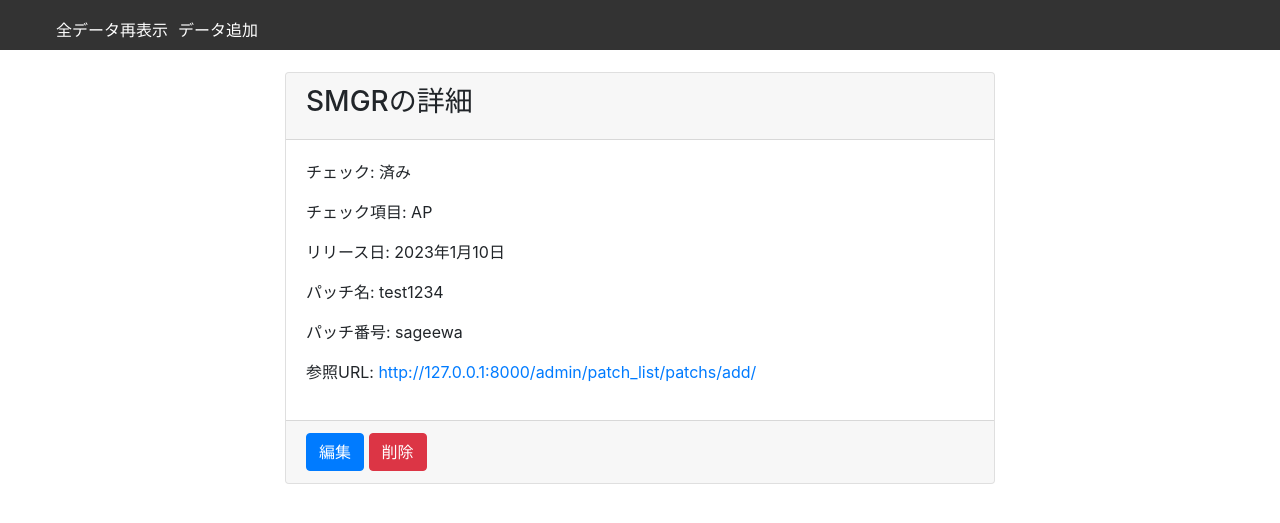
After one commit to modori0907/inthefuter_for_jdango, a Django app: page /patch/detail/14/ in a window 1280 px wide. The commit adds this page. Shown: the top 523 px of the page. Run offline with Django 4.2, Linux system fonts and the light colour scheme; data comes from the database, SQL or seed files in the repository; both versions use the stored data as it was after the commit; some libraries are stand-ins or nearby versions.

```diff
--- a/patch_list/forms.py
+++ b/patch_list/forms.py
@@ -1,6 +1,9 @@
 # 登録画面や入力画面を作成するために新規追加した
 from django import forms
+
 from .models import Patchs
+
+
 
 
 
--- a/patch_list/urls.py
+++ b/patch_list/urls.py
@@ -5,13 +5,18 @@ from .views import PatchListView, patch_create, patch_update, patch_delete
 app_name = 'patch_list'
 
 urlpatterns = [
-    path('', views.index, name='index'),
+    # path('', views.index, name='index'),
     path('list', PatchListView.as_view(), name='list'),
     # 追加する為のurlpattern
     path('create/', patch_create, name='create'),
     # 更新する為のurlpattern
     path('update/<int:pk>/', patch_update, name='update'),
+
     # 削除する為のurlpattern
     path('delete/<int:pk>/', patch_delete, name='delete'),
+    # 詳細画面を表示するための処理
+    path('detail/<int:pk>/', views.PatchDetailView.as_view(), name='detail'),
+
+
 
 ]
--- a/patch_list/views.py
+++ b/patch_list/views.py
@@ -1,26 +1,25 @@
-from django.shortcuts import render, redirect
-from django.views.generic.list import ListView
-# Create your views here.
-import os
-# csv ダウンロード用
-import csv
-from django.http import HttpResponse
-from django.urls import reverse
 from datetime import datetime
 
 # excelダウンロード用
 import openpyxl
+# Create your views here.
+# csv ダウンロード用
+from django.http import HttpResponse
+from django.shortcuts import render, redirect
+from django.urls import reverse
+# 詳細画面を表示するため
+from django.views.generic.detail import DetailView
+from django.views.generic.list import ListView
+
 # 登録画面を作成するため
 from .forms import PatchForm
-
-
 from .models import (
-    Patchs, Patchs_file
+    Patchs
 )
 
 
-def index(request):
-    return render(request, 'index.html')
+# def index(request):
+#     return render(request, 'index.html')
 
 # パッチリストを作成する為の処理
 def patch_create(request):
@@ -34,6 +33,7 @@ def patch_create(request):
         form = PatchForm()
     return render(request, 'patch/patch_create.html', {'form': form})
 
+
 # パッチリストを更新する為の処理
 def patch_update(request, pk):
     patch = Patchs.objects.get(pk=pk)
@@ -46,11 +46,18 @@ def patch_update(request, pk):
         form = PatchForm(instance=patch)
     return render(request, 'patch/patch_update.html', {'form': form})
 
+
 # パッチリストを削除する処理
 def patch_delete(request, pk):
     patch = Patchs.objects.get(pk=pk)
     patch.delete()
     return redirect('patch_list:list')
+
+
+# パッチリストの詳細画面を表示する
+class PatchDetailView(DetailView):
+    model = Patchs
+    template_name = 'patch/patch_detail.html'
 
 
 class PatchListView(ListView):
@@ -62,7 +69,8 @@ class PatchListView(ListView):
         query = super().get_queryset()
         # URLに記載した名前
         name = self.request.GET.get('application_name', None)
-        checks = self.request.GET.get('patch_check', None)
+        # checks = self.request.GET.get('patch_check', None)
+        impact_check = self.request.GET.get('impact_check', None)
 
         start_month = self.request.GET.get('start_date', None)
         end_month = self.request.GET.get('end_date', None)
@@ -72,9 +80,9 @@ class PatchListView(ListView):
                 name=name
             )
 
-        if checks:
+        if impact_check:
             query = query.filter(
-                checks=checks
+                impact_check=impact_check
             )
 
         if start_month and end_month:
@@ -93,15 +101,13 @@ class PatchListView(ListView):
 
         # GETパラメーターにapplication_nameが含まれている場合に、CSVファイルのダウンロードURLをコンテキストに追加
         # ここで指定するのはhtmlで記載された番号をしていする
-        if 'application_name' or 'patch_check' or 'start_date' or 'end_date' in self.request.GET:
+        if 'application_name' or 'impact_check' or 'start_date' or 'end_date' in self.request.GET:
             # reverse('patch_list:list')で、patch_listという名前のURLパターンのURLを取得
             # self.request.GET.urlencode()で、GETパラメーターをエンコードした文字列を取得
             context['excel_url'] = reverse('patch_list:list') + '?' + self.request.GET.urlencode()
             # context['csv_url']に、CSVファイルのダウンロードURLを追加
             context['excel_url'] += '&export=excel'
         return context
-
-
 
     # def create_csv_response(self, queryset):
     #     response = HttpResponse(content_type='text/csv')
@@ -113,7 +119,8 @@ class PatchListView(ListView):
     #         writer.writerow([patch.name, patch.patch_name, patch.patch_no, patch.release_date])
     #     return response
 
-    def create_excel_response(self,queryset):
+    # エクセス記載処理
+    def create_excel_response(self, queryset):
         response = HttpResponse(content_type='application/vnd.ms-excel')
         timestamp = datetime.now().strftime("%Y%m%d%H%M%S")
         response['Content-Disposition'] = f'attachment; filename="search_results_{timestamp}.xlsx"'
@@ -140,7 +147,6 @@ class PatchListView(ListView):
 
         return response
 
-
     def get(self, request, *args, **kwargs):
         if 'export' in request.GET and request.GET['export'] == 'excel':
             queryset = self.get_queryset()
--- /dev/null
+++ b/templates/patch/patch_detail.html
@@ -0,0 +1,30 @@
+{% extends 'base_for_patch.html' %}
+
+{% block content %}
+    <div class="container">
+        <div class="row">
+            <div class="col-md-8 mx-auto">
+                <div class="card mt-5">
+                    <div class="card-header">
+                        <h3>{{ patchs.name }}の詳細</h3>
+                    </div>
+                    <div class="card-body">
+                        <p>チェック: {% if patchs.impact_check %}済み{% else %}未済{% endif %}</p>
+                        <p>チェック項目: {{ patchs.checks }}</p>
+                        <p>リリース日: {{ patchs.release_date }}</p>
+                        <p>パッチ名: {{ patchs.patch_name }}</p>
+                        <p>パッチ番号: {{ patchs.patch_no }}</p>
+                        <p>参照URL: <a href="{{ patchs.reference_url }}" target="_blank">{{ patchs.reference_url }}</a>
+                        </p>
+                    </div>
+                    <div class="card-footer">
+                        {#            <a href="{% url 'patch_list:index' %}" class="btn btn-secondary">戻る</a>#}
+                        <a href="{% url 'patch_list:update' patchs.pk %}" class="btn btn-primary">編集</a>
+                        <a href="{% url 'patch_list:delete' patchs.pk %}" class="btn btn-danger"
+                           onclick="if(!confirm('本当に削除しますか？')){return false;}">削除</a>
+                    </div>
+                </div>
+            </div>
+        </div>
+    </div>
+{% endblock %}
```
Also changed, not shown: templates/patch/patch_list.html (+16 -5 lines), db.sqlite3.
